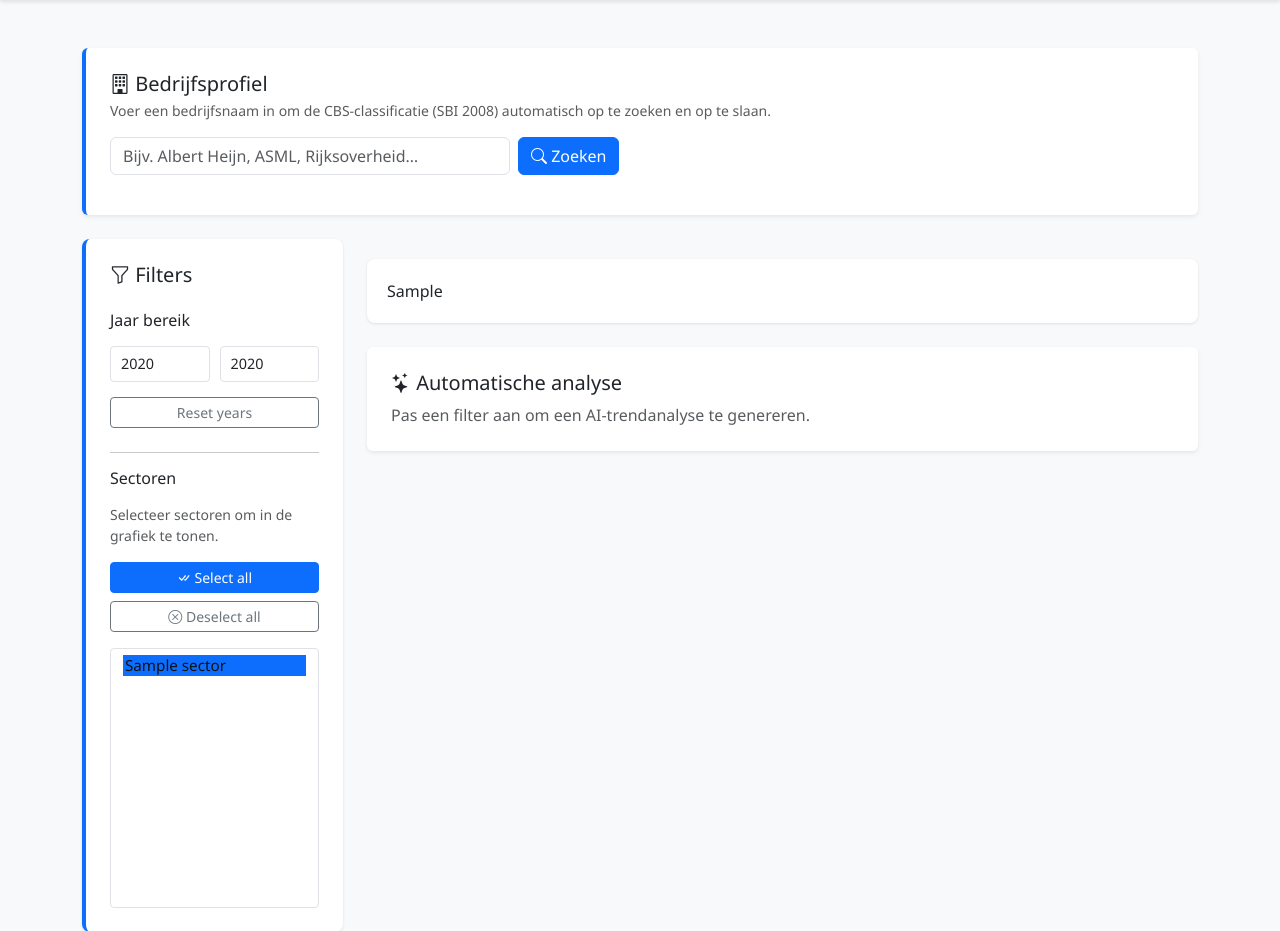
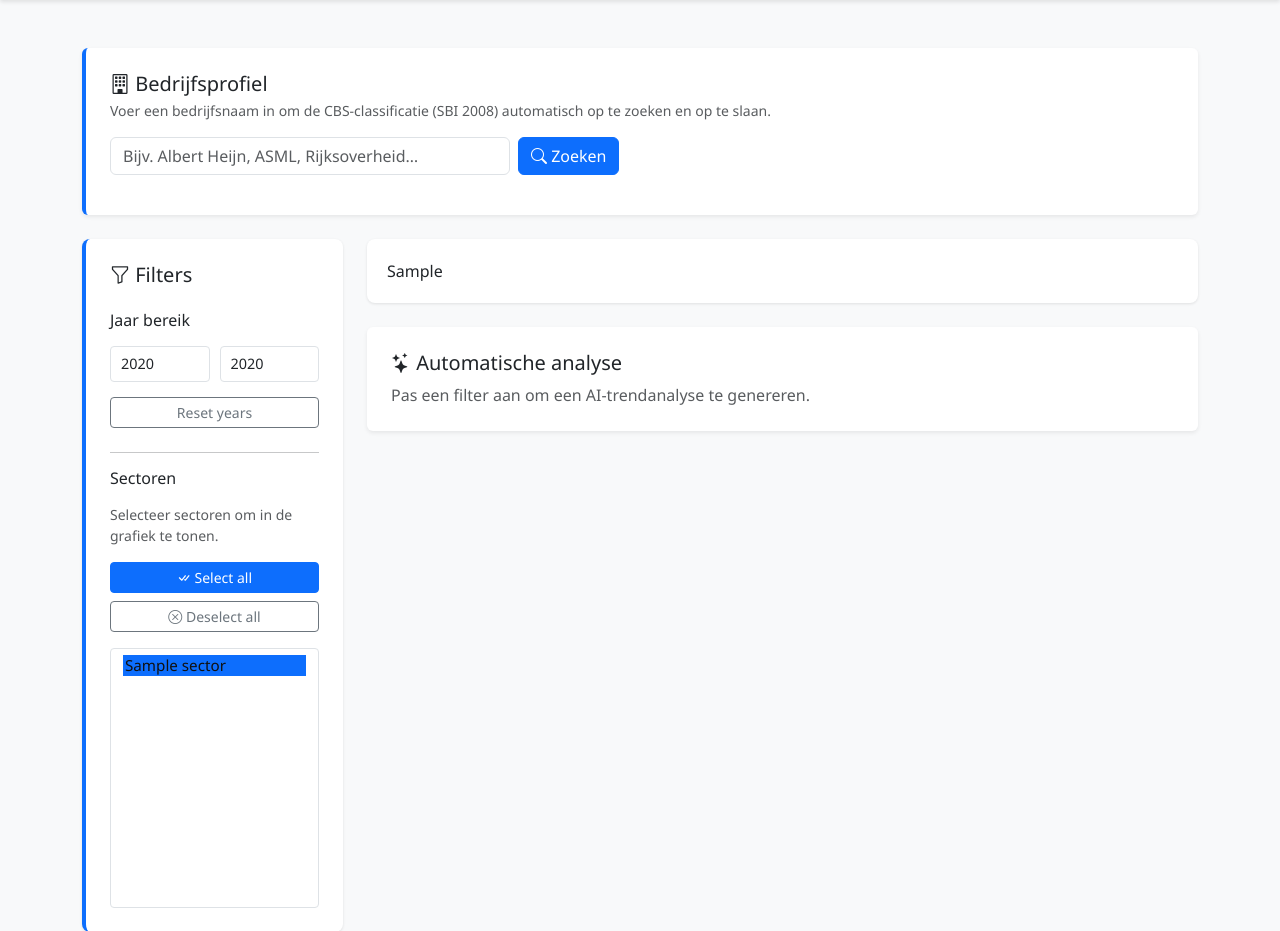
Before and after one commit to Rakkuun/labour-market-analysis, a Flask app: template templates/index.html in a window 1280 px wide. Shown: the part 50-981 px from the top of the page. Run offline with Flask 3, Linux system fonts and the light colour scheme; the template is opened without the code that fills it: most values are stand-ins (such as "Sample title", 1, 10 or a date in 2020); some libraries are stand-ins or nearby versions.

Commit message:
Align plot-container and filter-panel

```diff
--- a/static/style.css
+++ b/static/style.css
@@ -132,7 +132,7 @@ body {
     border-radius: 8px;
     box-shadow: 0 1px 3px rgba(0, 0, 0, 0.1);
     padding: 20px;
-    margin: 20px 0;
+    margin: 0 0 20px 0;
 }
 
 .data-table {
```
